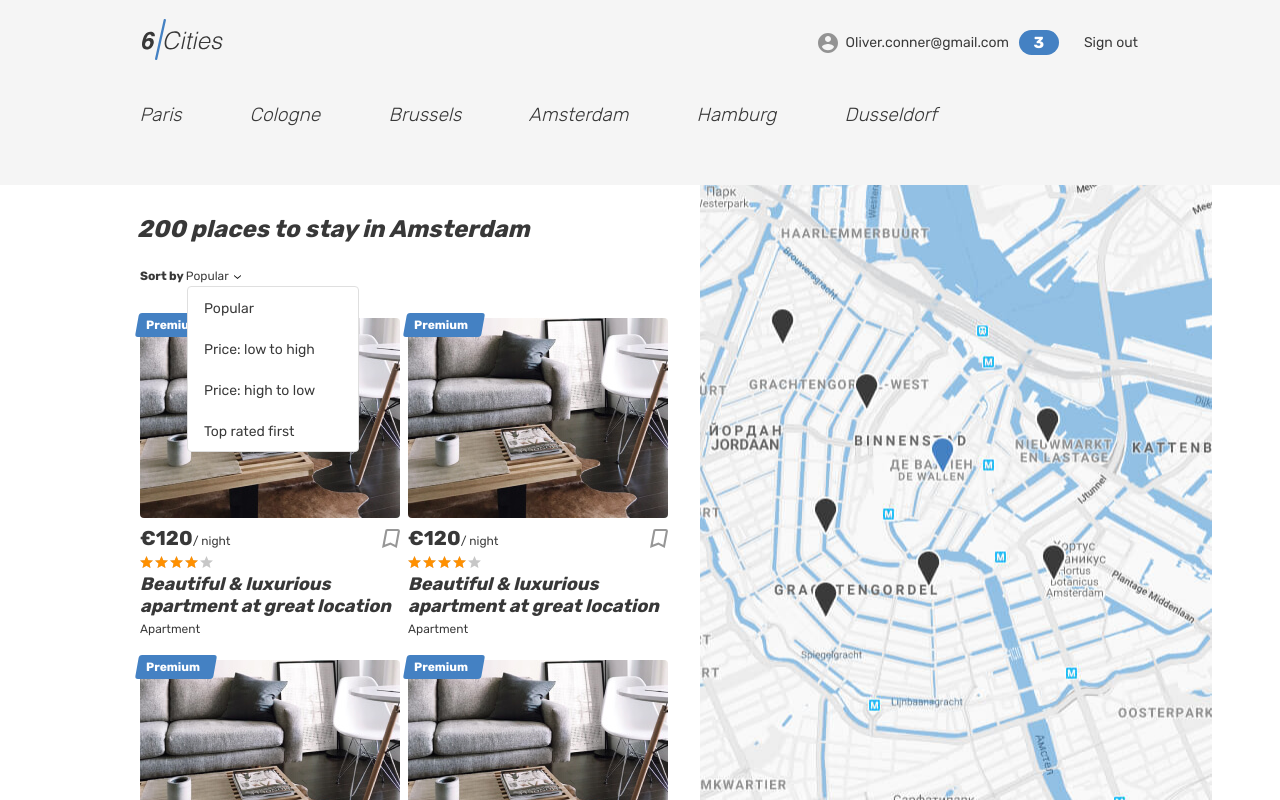
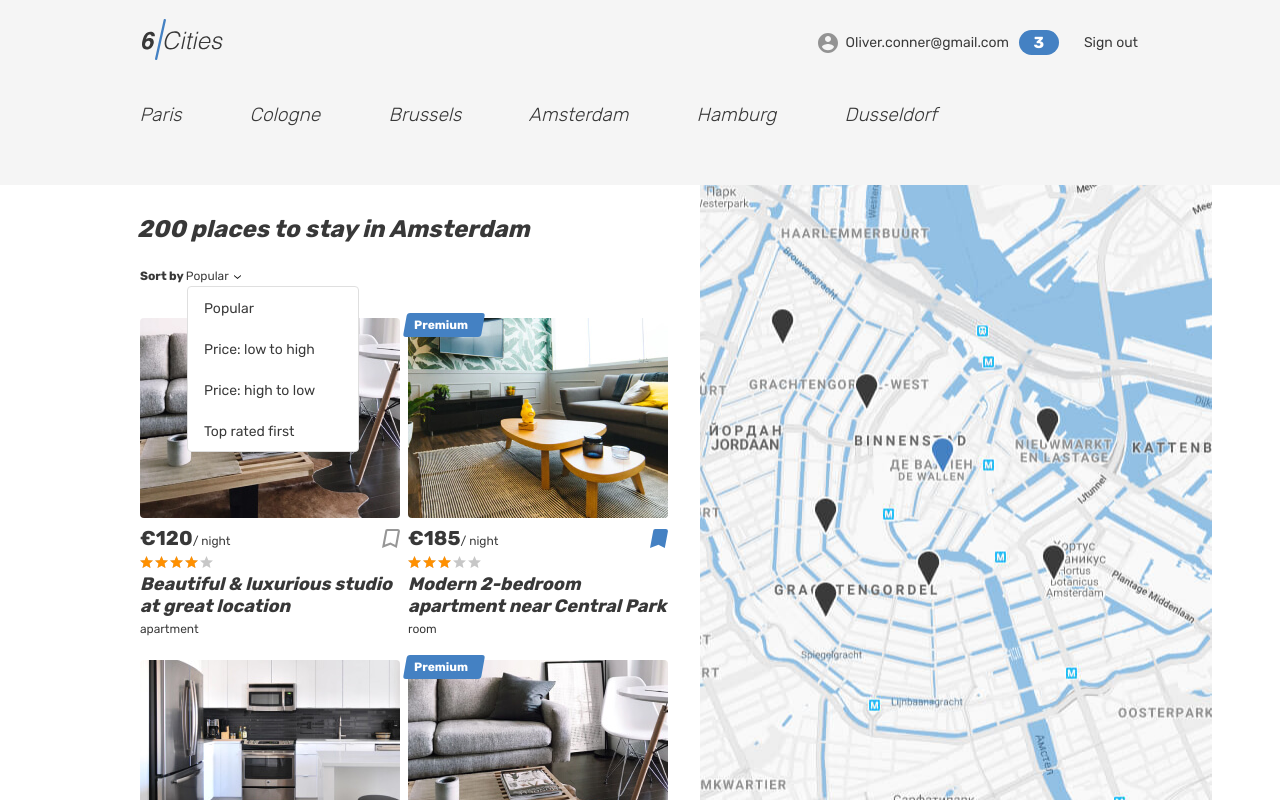
Before and after one commit to htmlacademy-react/1072205-six-cities-3, a React (Vite) app: page / in a window 1280 px wide. Built offline with nearby package versions, Linux system fonts and the light colour scheme.

Commit message:
Заменяет статичные данные в компоненте карточки предложения на моковые

```diff
--- a/src/components/app/app.tsx
+++ b/src/components/app/app.tsx
@@ -1,5 +1,6 @@
 import { BrowserRouter, Routes, Route } from 'react-router-dom';
 import { AppRoute, AuthorizationStatus } from '../../const';
+import { Offer } from '../../types/offer';
 import FavoritesPage from '../../pages/favourites-page/favorites-page';
 import LoginPage from '../../pages/login-page/login-page';
 import MainPage from '../../pages/main-page/main-page';
@@ -9,15 +10,16 @@ import PrivateRoute from '../private-route/private-route';
 
 type MainPageProps = {
   placesCount: number;
+  offers: Offer[];
 }
 
-export default function App({placesCount}: MainPageProps): JSX.Element {
+export default function App({placesCount, offers}: MainPageProps): JSX.Element {
   return (
     <BrowserRouter>
       <Routes>
         <Route
           path={AppRoute.Root}
-          element={<MainPage placesCount={placesCount} />}
+          element={<MainPage placesCount={placesCount} offers={offers} />}
         />
         <Route
           path={AppRoute.Favorites}
--- a/src/components/places/place-card.tsx
+++ b/src/components/places/place-card.tsx
@@ -1,23 +1,30 @@
 import { Link } from 'react-router-dom';
+import { Offer } from '../../types/offer';
 
-export default function PlaceCard(): JSX.Element {
+type PlaceCardProps = {
+  offer: Offer;
+}
+
+export default function PlaceCardProps({offer}: PlaceCardProps): JSX.Element {
   return (
     <article className="cities__card place-card">
-      <div className="place-card__mark">
-        <span>Premium</span>
-      </div>
+      {offer.isPremium &&
+        <div className="place-card__mark">
+          <span>Premium</span>
+        </div>
+      }
       <div className="cities__image-wrapper place-card__image-wrapper">
         <Link to="#">
-          <img className="place-card__image" src="img/apartment-01.jpg" width="260" height="200" alt="Place image" />
+          <img className="place-card__image" src={offer.previewImage} width="260" height="200" alt="Place image" />
         </Link>
       </div>
       <div className="place-card__info">
         <div className="place-card__price-wrapper">
           <div className="place-card__price">
-            <b className="place-card__price-value">&euro;120</b>
+            <b className="place-card__price-value">&euro;{offer.price}</b>
             <span className="place-card__price-text">&#47;&nbsp;night</span>
           </div>
-          <button className="place-card__bookmark-button button" type="button">
+          <button className={`place-card__bookmark-button ${offer.isFavorite && 'place-card__bookmark-button--active'} button`} type="button">
             <svg className="place-card__bookmark-icon" width="18" height="19">
               <use xlinkHref="#icon-bookmark"></use>
             </svg>
@@ -28,7 +35,7 @@ export default function PlaceCard(): JSX.Element {
           <div className="place-card__stars rating__stars">
             <span
               style={{
-                width: '80%'
+                width: `${100 / 5 * offer.rating}%`
               }}
             >
             </span>
@@ -36,9 +43,9 @@ export default function PlaceCard(): JSX.Element {
           </div>
         </div>
         <h2 className="place-card__name">
-          <Link to="#">Beautiful &amp; luxurious apartment at great location</Link>
+          <Link to="#">{offer.title}</Link>
         </h2>
-        <p className="place-card__type">Apartment</p>
+        <p className="place-card__type">{offer.type}</p>
       </div>
     </article>
   );
--- a/src/components/places/places-list.tsx
+++ b/src/components/places/places-list.tsx
@@ -1,13 +1,16 @@
+import { Offer } from '../../types/offer';
 import PlaceCard from './place-card';
 
-export default function PlacesList(): JSX.Element {
+type PlacesListProps = {
+  offers: Offer[];
+}
+
+export default function PlacesList({offers}: PlacesListProps): JSX.Element {
   return (
     <div className="cities__places-list places__list tabs__content">
-      <PlaceCard />
-      <PlaceCard />
-      <PlaceCard />
-      <PlaceCard />
-      <PlaceCard />
+        {offers.map((offer) => (
+          <PlaceCard offer={offer} />
+        ))}
     </div>
   );
 }
--- a/src/index.tsx
+++ b/src/index.tsx
@@ -1,7 +1,8 @@
+import { Setting } from './const';
+import { offers } from './mocks/offers';
 import React from 'react';
 import ReactDOM from 'react-dom/client';
 import App from './components/app/app';
-import { Setting } from './const';
 
 const root = ReactDOM.createRoot(
   document.getElementById('root') as HTMLElement
@@ -11,6 +12,7 @@ root.render(
   <React.StrictMode>
     <App
       placesCount = {Setting.PlacesCount}
+      offers = {offers}
     />
   </React.StrictMode>
 );
--- /dev/null
+++ b/src/mocks/offers.ts
@@ -0,0 +1,96 @@
+import { Offer } from '../types/offer';
+
+export const offers: Offer[] = [
+  {
+    id: '6af6f711-c28d-4121-82cd-e0b462a27f00',
+    title: 'Beautiful & luxurious studio at great location',
+    type: 'apartment',
+    price: 120,
+    city: {
+      name: 'Amsterdam',
+      location: {
+        latitude: 52.35514938496378,
+        longitude: 4.673877537499948,
+        zoom: 8
+      }
+    },
+    location: {
+    latitude: 52.35514938496378,
+    longitude: 4.673877537499948,
+    zoom: 8
+    },
+    isFavorite: false,
+    isPremium: false,
+    rating: 4,
+    previewImage: 'img/apartment-01.jpg'
+  },
+  {
+    id: 'b3f8d5a2-e19c-4789-9a4b-2c7e89f6a3d1',
+    title: 'Modern 2-bedroom apartment near Central Park',
+    type: 'room',
+    price: 185,
+    city: {
+      name: 'Cologne',
+      location: {
+        latitude: 40.758016,
+        longitude: -73.985460,
+        zoom: 8
+      }
+    },
+    location: {
+      latitude: 40.758016,
+      longitude: -73.985460,
+      zoom: 8
+    },
+    isFavorite: true,
+    isPremium: true,
+    rating: 3,
+    previewImage: 'img/apartment-02.jpg'
+  },
+  {
+    id: '7c9e4a2f-3b1d-4f56-b82a-9e6f3c45d789',
+    title: 'Charming Parisian flat in Montmartre',
+    type: 'house',
+    price: 145,
+    city: {
+      name: 'Brussels',
+      location: {
+        latitude: 48.889738,
+        longitude: 2.338594,
+        zoom: 8
+      }
+    },
+    location: {
+      latitude: 48.889738,
+      longitude: 2.338594,
+      zoom: 8
+    },
+    isFavorite: false,
+    isPremium: false,
+    rating: 5,
+    previewImage: 'img/apartment-03.jpg'
+  },
+  {
+    id: '9e2a7c6f-5d3b-4879-a12c-f78e4b56c9a4',
+    title: 'Spacious penthouse with city views',
+    type: 'hotel',
+    price: 250,
+    city: {
+      name: 'Hamburg',
+      location: {
+        latitude: 35.682839,
+        longitude: 139.759455,
+        zoom: 8
+      }
+    },
+    location: {
+      latitude: 35.682839,
+      longitude: 139.759455,
+      zoom: 8
+    },
+    isFavorite: true,
+    isPremium: true,
+    rating: 1,
+    previewImage: 'img/apartment-01.jpg'
+  }
+]
--- a/src/pages/main-page/main-page.tsx
+++ b/src/pages/main-page/main-page.tsx
@@ -1,3 +1,4 @@
+import { Offer } from '../../types/offer';
 import Header from '../../components/header/header';
 import Locations from '../../components/locations/locations';
 import Sort from '../../components/sort/sort';
@@ -6,9 +7,10 @@ import Map from '../../components/map/map';
 
 type MainPageProps = {
   placesCount: number;
+  offers: Offer[];
 }
 
-export default function MainPage({placesCount} : MainPageProps): JSX.Element {
+export default function MainPage({placesCount, offers} : MainPageProps): JSX.Element {
   return (
     <div className="page page--gray page--main">
       <Header />
@@ -24,7 +26,7 @@ export default function MainPage({placesCount} : MainPageProps): JSX.Element {
               <h2 className="visually-hidden">Places</h2>
               <b className="places__found">{placesCount} places to stay in Amsterdam</b>
               <Sort />
-              <PlacesList />
+              <PlacesList offers={offers}/>
             </section>
             <div className="cities__right-section">
               <Map />
--- /dev/null
+++ b/src/types/offer.ts
@@ -0,0 +1,23 @@
+export type Offer = {
+  id: string;
+  title: string;
+  type: string;
+  price: number;
+  city: {
+    name: string;
+    location: {
+      latitude: number;
+      longitude: number;
+      zoom: number;
+    };
+  };
+  location: {
+    latitude: number;
+    longitude: number;
+    zoom: number;
+  }
+  isFavorite: boolean;
+  isPremium: boolean;
+  rating: number;
+  previewImage: string;
+}
```
